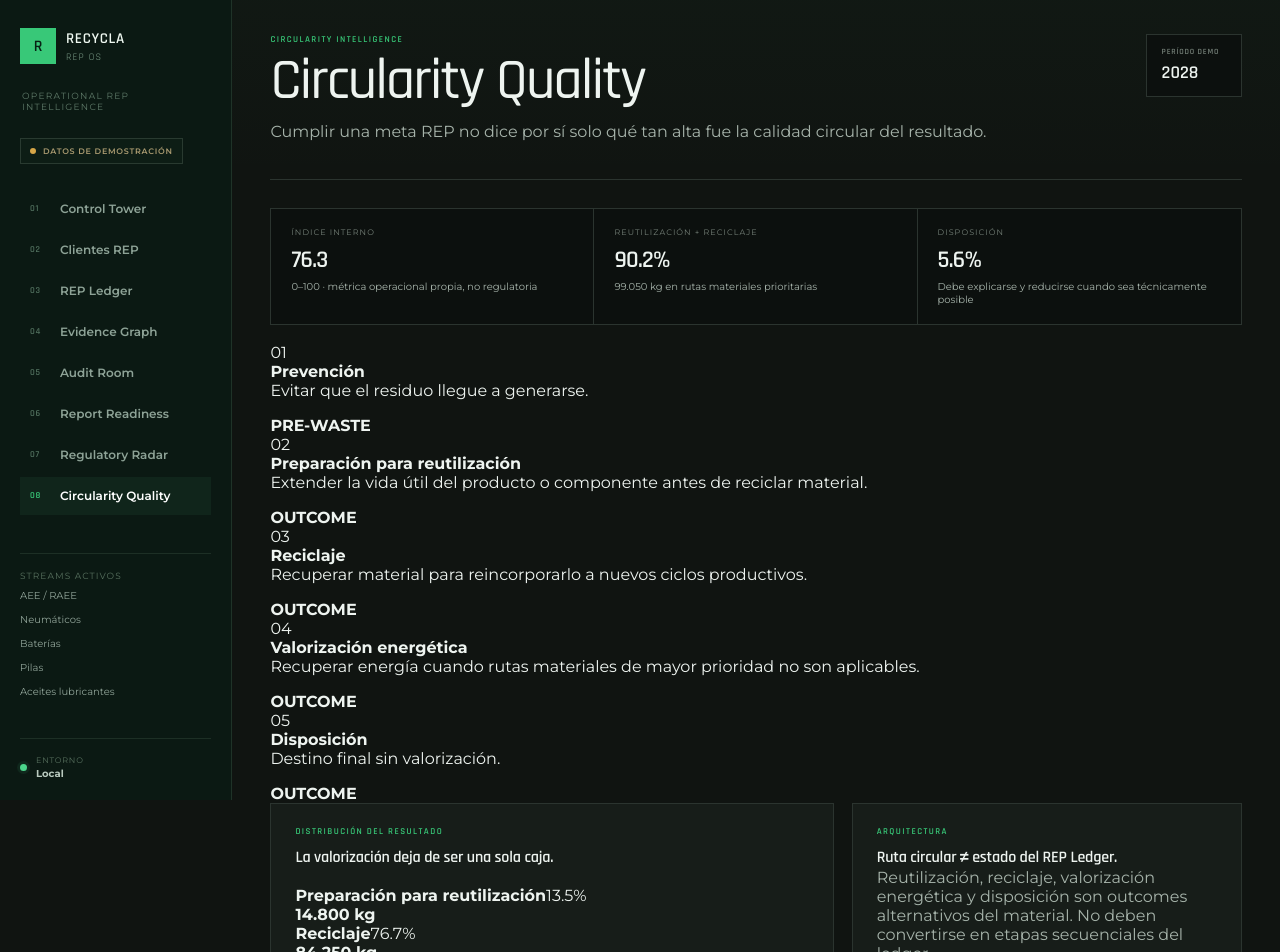
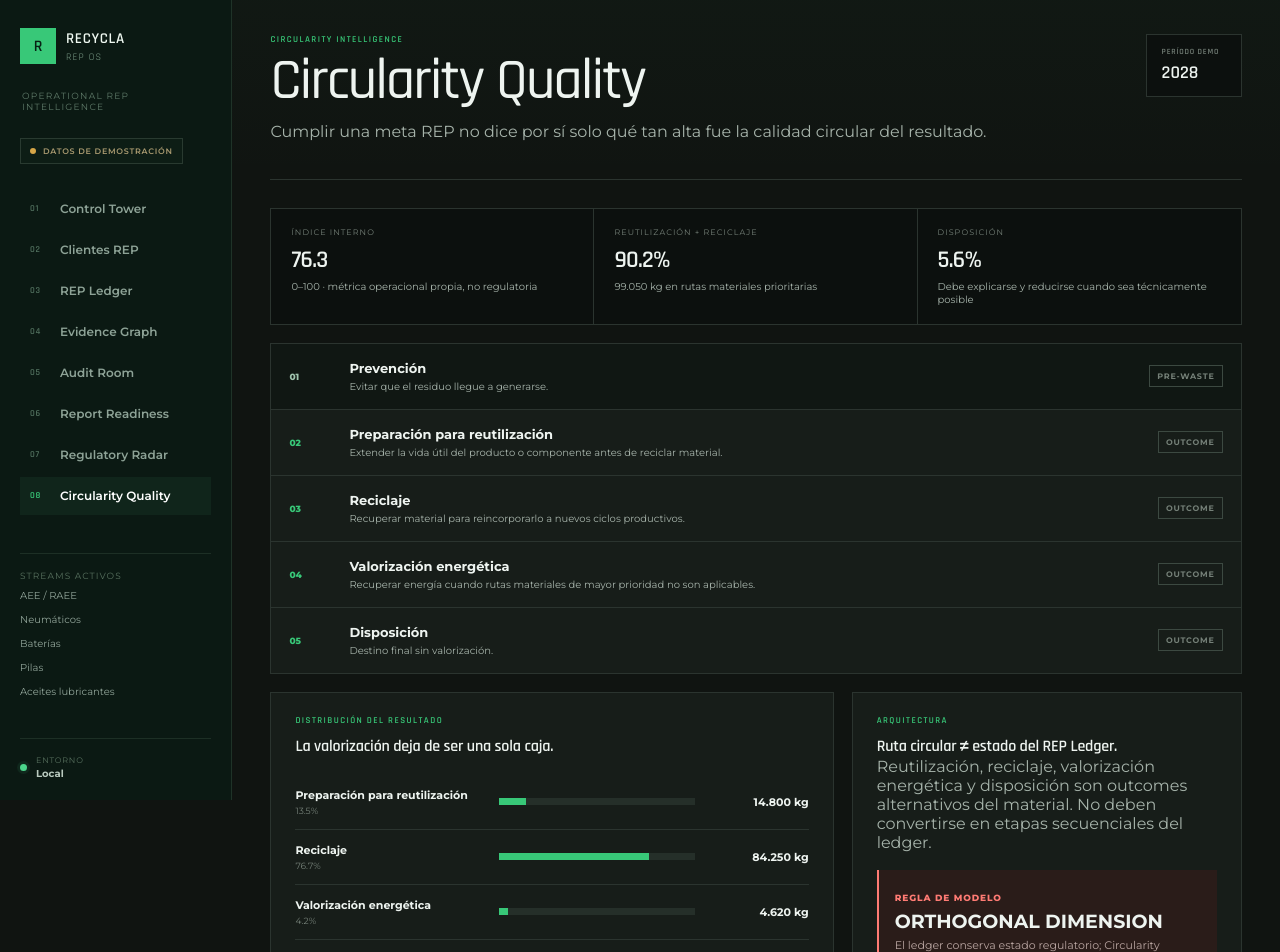
Before and after one commit to traviscomber/recycla, a Next.js app: page /circularity in a window 1280 px wide. Shown: the top 952 px of the page. Built offline with nearby package versions, Linux system fonts and the light colour scheme.

Commit message:
ui: style Circularity Quality workspace

```diff
--- a/src/app/globals.css
+++ b/src/app/globals.css
@@ -313,3 +313,29 @@ h1{font-weight:500;letter-spacing:-.035em}
   .regProduct,.regStage,.regMilestone{border-right:0!important;border-bottom:1px solid var(--line)}
   .regulatoryRow>p{border-top:0}
 }
+
+.circularityHierarchy{display:grid;border:1px solid var(--line);margin-bottom:18px;background:var(--surface)}
+.circularityHierarchy article{display:grid;grid-template-columns:46px 1fr auto;gap:14px;align-items:center;padding:16px 18px;border-bottom:1px solid var(--line)}
+.circularityHierarchy article:last-child{border-bottom:0}
+.circularityHierarchy>article>span{color:var(--green);font-size:9px;font-weight:800}
+.circularityHierarchy strong{display:block;font-size:13px}
+.circularityHierarchy p{margin:4px 0 0;color:var(--text-soft);font-size:10px}
+.circularityHierarchy b{font-size:8px;letter-spacing:.1em;color:var(--text-faint);border:1px solid var(--line-strong);padding:5px 7px}
+.circularityHierarchy .preWaste{background:#101713}
+.circularityHierarchy .preWaste>span{color:#9fc3ad}
+.routeRows{display:grid}
+.routeRow{display:grid;grid-template-columns:190px 1fr 100px;gap:14px;align-items:center;padding:13px 0;border-top:1px solid var(--line)}
+.routeRow:first-child{border-top:0}
+.routeRow>div:first-child strong,.routeRow>div:first-child span{display:block}
+.routeRow>div:first-child strong{font-size:11px}
+.routeRow>div:first-child span{font-size:9px;color:var(--text-faint);margin-top:3px}
+.routeBar{height:7px;background:#252f29;overflow:hidden}
+.routeBar i{display:block;height:100%;background:var(--green)}
+.routeRow>b{font-size:11px;text-align:right}
+.circularityNote{margin-top:18px}
+@media(max-width:640px){
+  .circularityHierarchy article{grid-template-columns:34px 1fr}
+  .circularityHierarchy b{grid-column:2;width:max-content}
+  .routeRow{grid-template-columns:1fr}
+  .routeRow>b{text-align:left}
+}
```
